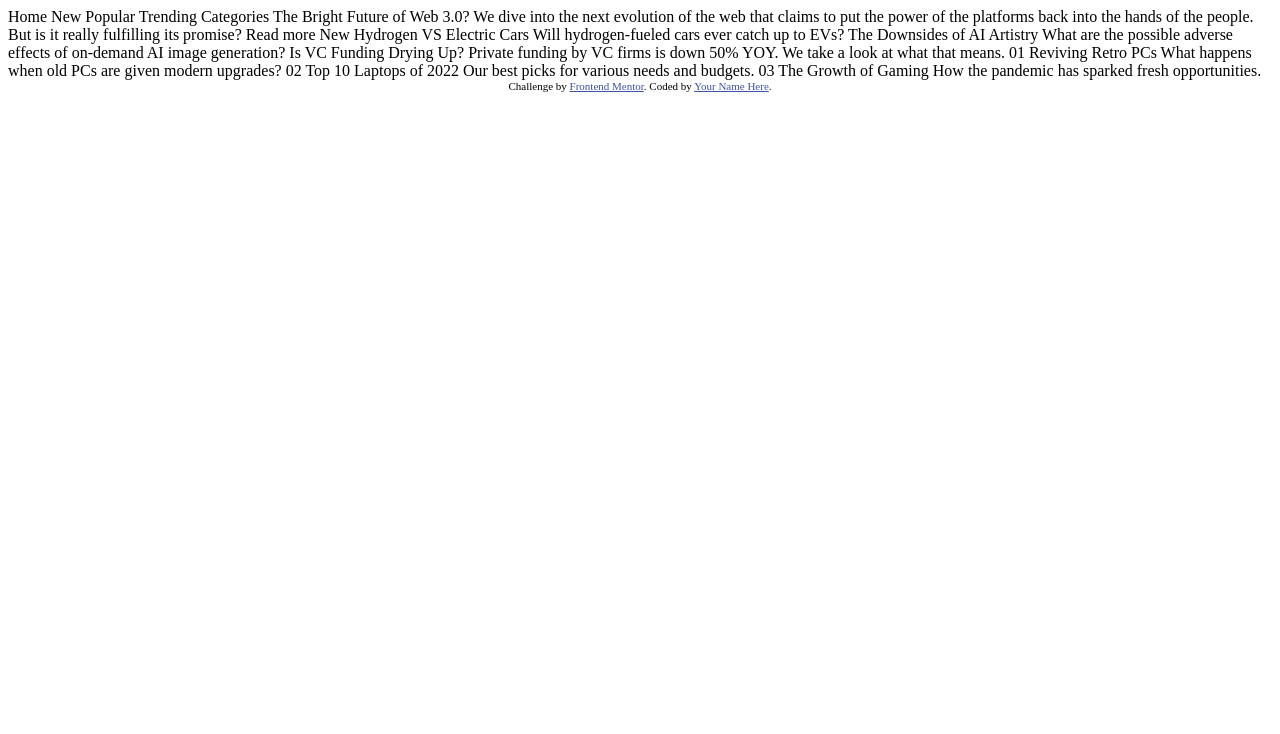
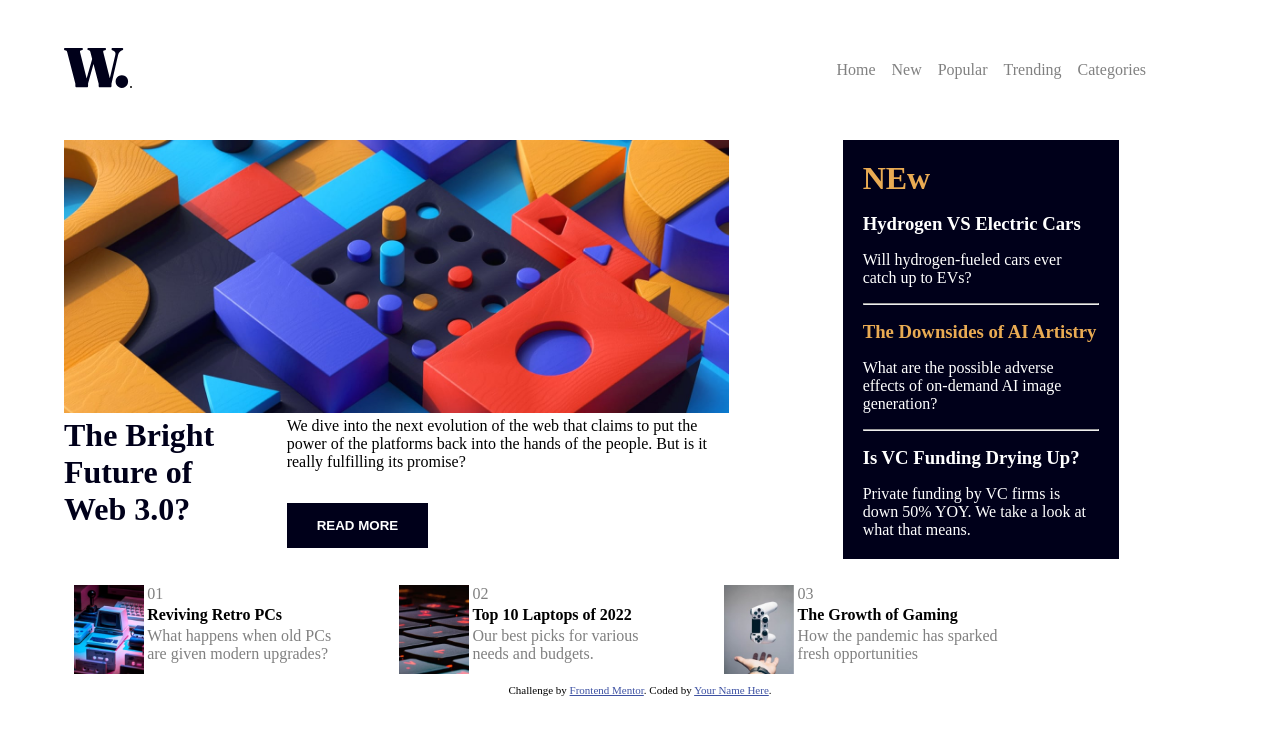
Before and after one commit to leonTech254/News_homepage_Challage, a plain HTML site: page index.html in a window 1280 px wide. Drawn offline with Linux system fonts and the light colour scheme.

Commit message:
design completion

```diff
--- /dev/null
+++ b/css/style.css
@@ -0,0 +1,141 @@
+*
+{
+    padding: 0;
+    margin: 0;
+    box-sizing: border-box;
+    list-style: none;
+}
+img{
+    width: 100%;
+}
+.bodycontainer
+{
+    width: 90vw;
+    margin: auto;
+}
+/* navigtion bar */
+nav{
+    display: flex;
+    justify-content: space-between;
+    align-items: center;
+    height: 60px;
+    padding:70px ;
+    padding-left: 0;
+
+}
+nav img
+{
+    width: unset;
+}
+nav ul
+{
+    display: flex;
+    gap: 1rem;
+}
+nav ul li
+{
+    color: gray;
+    cursor: pointer;
+}
+nav ul li:hover
+{
+    color:  hsl(35, 77%, 62%);
+}
+
+
+.uppersection
+{
+    display: grid;
+    grid-template-columns: repeat(12,1fr);
+    /* background-color: red; */
+    gap: 1rem;
+}
+.uppersection_left
+{
+    grid-column: 1/8;
+}
+
+.uppersection_right
+{
+    grid-column: 9/12;
+
+}
+.uppersection .card
+{
+    background-color: hsl(240, 100%, 5%);
+    color: #fff;
+    display: flex;
+    flex-direction: column;
+    gap: 1rem;
+    padding: 20px;
+
+}
+.card h1,.card .downside
+{
+    color:  hsl(35, 77%, 62%);
+}
+.uppersection .left_title
+{
+    color: hsl(240, 100%, 5%);
+
+}
+.uppersection_left .content
+{
+    display: flex;
+    gap: 2.5rem;
+}
+.content .right_content
+{
+    display: flex;
+    flex-direction: column;
+    gap: 2rem;
+}
+.right_content button
+{
+    width: fit-content;
+    padding: 15px;
+    padding-left: 30px;
+    padding-right: 30px;
+    border: none;
+    background-color: hsl(240, 100%, 5%);
+    color: #fff;
+    font-weight: bold;
+    text-transform: uppercase;
+}
+
+/* items */
+.items_container
+{
+    display: flex;
+    margin-top: 1rem;
+    gap: 2rem;
+}
+.items_container img
+{
+    width: 70px;
+}
+
+.item
+{
+display: flex;
+padding: 10px;
+gap: .2rem;
+}
+
+.item .item_info
+{
+    display: flex;
+    flex-direction: column;
+    gap: .2rem;
+    width: 200px;
+}
+.item .number,.item .description
+{
+    color: grey;
+}
+
+.item .title
+{
+    font-weight: hsl(240, 100%, 5%);
+    font-weight: bold;
+}
--- a/index.html
+++ b/index.html
@@ -7,6 +7,7 @@
   <link rel="icon" type="image/png" sizes="32x32" href="./assets/images/favicon-32x32.png">
 
   <title>Frontend Mentor | News homepage</title>
+  <link rel="stylesheet" href="./css/style.css">
 
   <!-- Feel free to remove these styles or customise in your own stylesheet 👍 -->
   <style>
@@ -16,7 +17,85 @@
 </head>
 <body>
 
-  Home
+<div class="bodycontainer">
+  <nav>
+    <div class="logo"><img src="./assets/images/logo.svg" alt="">.</div>
+    <div class="navItems">
+      <ul>
+        <li>Home</li>
+        <li>New</li>
+        <li>Popular</li>
+        <li>Trending</li>
+        <li>Categories</li>
+      </ul>
+    </div>
+  </nav>
+
+<div class="uppersection">
+  <div class="uppersection_left">
+    <img src="./assets/images/image-web-3-desktop.jpg" alt="">
+    <div class="content">
+      <div class="left_title">
+        <h1>The Bright Future of Web 3.0?</h1>
+      </div>
+      <div class="right_content">
+        <p>We dive into the next evolution of the web that claims to put the power of the platforms back into the hands of the people.
+          But is it really fulfilling its promise?</p>
+        <button>Read more</button>
+      </div>
+    </div>
+  </div>
+  <div class="uppersection_right">
+    <div class="card">
+      <h1>NEw</h1>
+      <h3>Hydrogen VS Electric Cars</h3>
+      <p>Will hydrogen-fueled cars ever catch up to EVs?</p>
+      <hr>
+      <h3 class="downside"> The Downsides of AI Artistry</h3>
+      <p>What are the possible adverse effects of on-demand AI image generation?</p>
+      <hr>
+      <h3> Is VC Funding Drying Up?</h3>
+      <p>Private funding by VC firms is down 50% YOY. We take a look at what that means.</p>
+    </div>
+  </div>
+</div>
+
+<div class="lowerSection">
+  <div class="items_container">
+    <div class="item">
+      <img src="./assets/images/image-retro-pcs.jpg" alt="">
+      <div class="item_info">
+        <span class="number">01</span>
+        <span class="title">Reviving Retro PCs</span>
+        <span class="description">What happens when old PCs are given modern upgrades?</span>
+      </div>
+    </div>
+    <div class="item">
+      <img src="./assets/images/image-top-laptops.jpg" alt="">
+      <div class="item_info">
+        <span class="number">02</span>
+        <span class="title">Top 10 Laptops of 2022</span>
+        <span class="description">Our best picks for various needs and budgets.</span>
+      </div>
+    </div>
+    <div class="item">
+      <img src="./assets/images/image-gaming-growth.jpg" alt="">
+      <div class="item_info">
+        <span class="number">03</span>
+        <span class="title">The Growth of Gaming</span>
+        <span class="description">How the pandemic has sparked fresh opportunities</span>
+      </div>
+    </div>
+
+  </div>
+
+</div>
+
+
+</div>
+
+
+  <!-- Home
   New
   Popular
   Trending
@@ -35,7 +114,7 @@
   Will hydrogen-fueled cars ever catch up to EVs?
 
   The Downsides of AI Artistry
-  What are the possible adverse effects of on-demand AI image generation?
+  What are the possible adverse effects of on-demand AI image generation?What are the possible adverse effects of on-demand AI image generation?
 
   Is VC Funding Drying Up?
   Private funding by VC firms is down 50% YOY. We take a look at what that means.
@@ -50,7 +129,7 @@
 
   03
   The Growth of Gaming
-  How the pandemic has sparked fresh opportunities.
+  How the pandemic has sparked fresh opportunities. -->
 
   <div class="attribution">
     Challenge by <a href="https://www.frontendmentor.io?ref=challenge" target="_blank">Frontend Mentor</a>.
```
